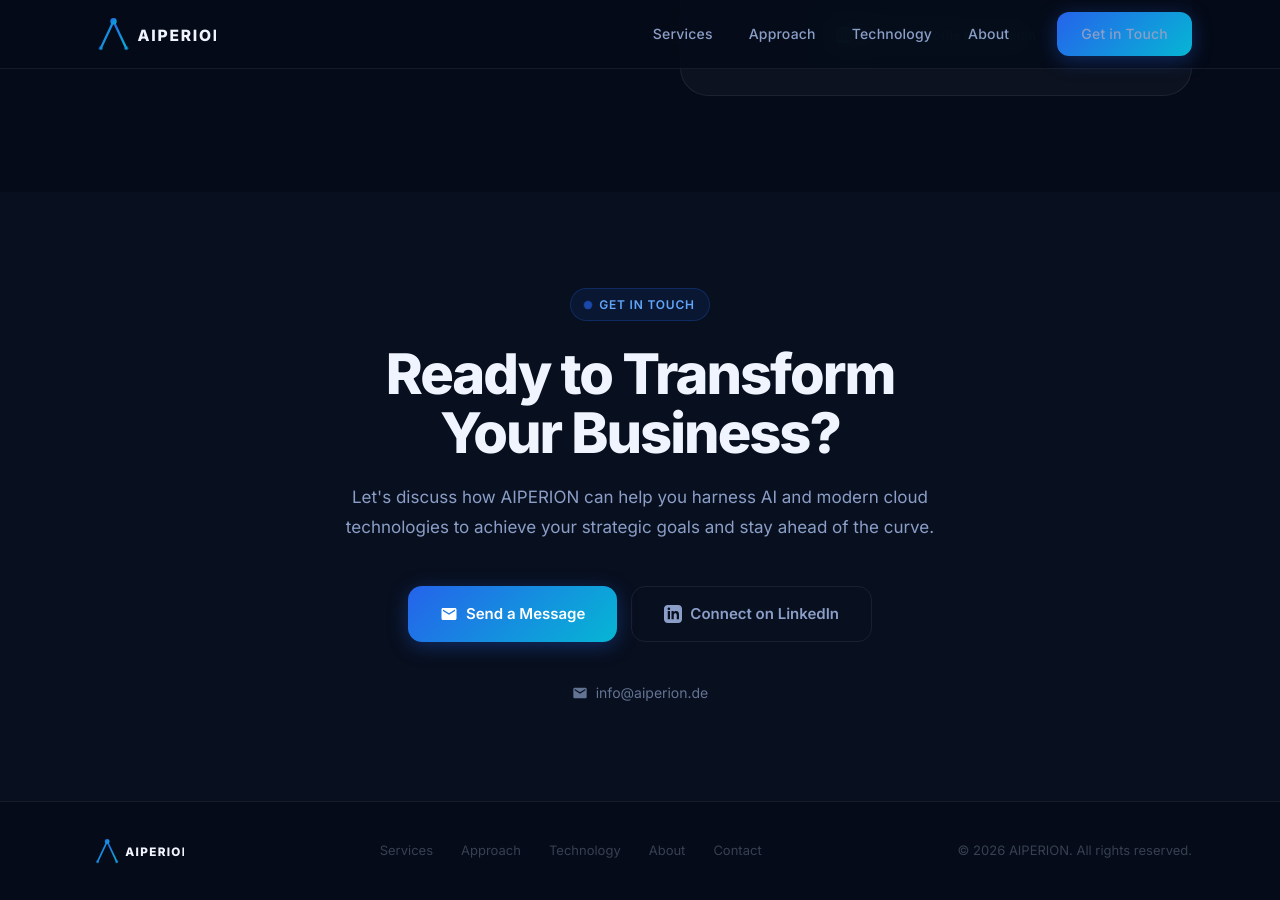
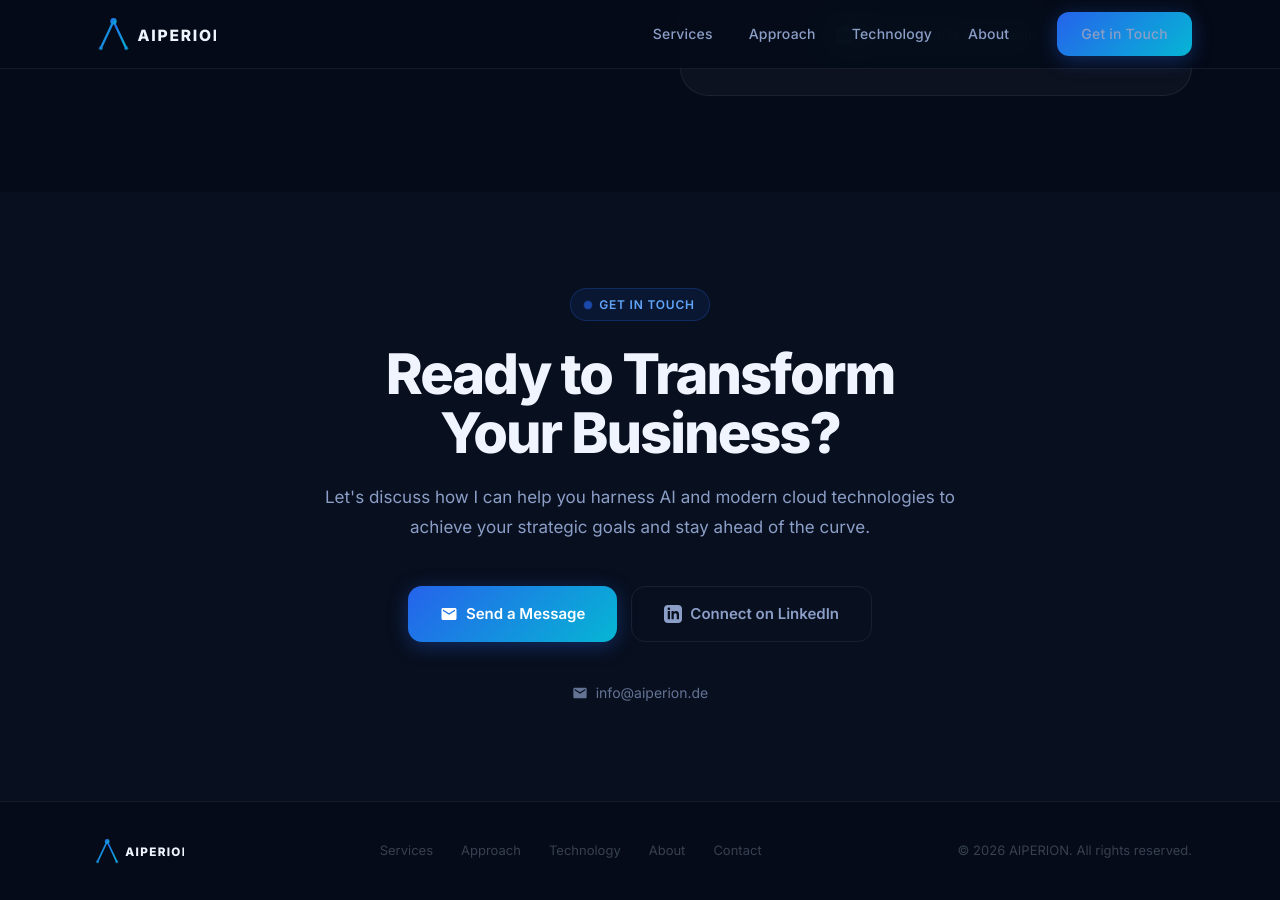
Before and after one commit to AIperion/aiperion.github.io, a Jekyll site: the page built from docs/index.html, in a window 1280 px wide and 900 px high, scrolled down 4555 px. Built offline with Jekyll 4.4.1, drawn with Linux system fonts in a browser that asks for light colours; some of the changed text lies outside the part shown.

Commit message:
fix: resolve remaining consistency issues for solo operator voice
Co-authored-by: hoffe86 <5873390+hoffe86@users.noreply.github.com>

```diff
--- a/docs/index.html
+++ b/docs/index.html
@@ -460,7 +460,7 @@ description: "AIPERION empowers organizations to harness the transformative powe
       <span class="badge"><span class="badge-dot"></span>Get in Touch</span>
       <h2 id="contact-heading">Ready to Transform<br>Your Business?</h2>
       <p>
-        Let's discuss how AIPERION can help you harness AI and modern cloud
+        Let's discuss how I can help you harness AI and modern cloud
         technologies to achieve your strategic goals and stay ahead of the curve.
       </p>
 
```
Also changed, not shown: other parts of docs/index.html (+1 -1 lines).
